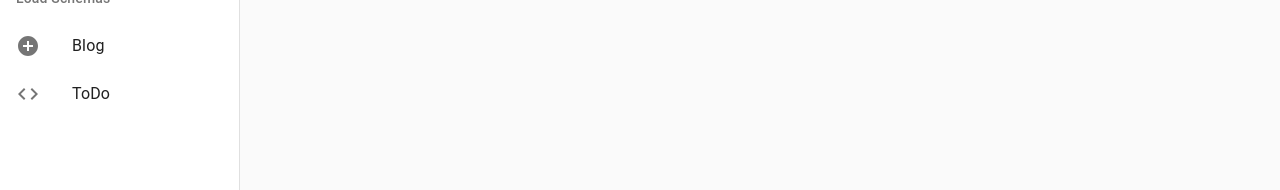
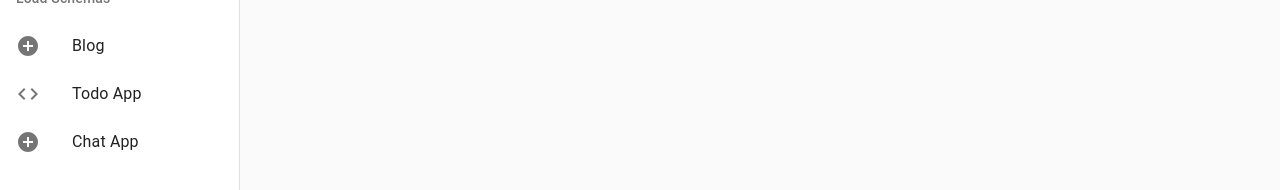
Before and after one commit to RigoMiranda/amplify-graphql-schema-designer, a React (Create React App) app: page / in a window 1280 px wide. Shown: the part 270-460 px from the top of the page. Built offline with nearby package versions, Linux system fonts and the light colour scheme.

Commit message:
Add files via upload

```diff
--- a/src/Constants.js
+++ b/src/Constants.js
@@ -313,7 +313,11 @@ export const schemaSamples = [
         'id': '1236-4321-9876-6789'
     },
     {
-        'title': 'ToDo',
-        'id': '1236-4321-9876-6789'
+        'title': 'Todo App',
+        'id': '1238-4321-9876-6789'
+    },
+    {
+        'title': 'Chat App',
+        'id': '1240-4321-9876-6789'
     }
 ]
```
Also changed, not shown: src/UI/PersistentDrawerLeft.js (line endings or trailing spaces).
